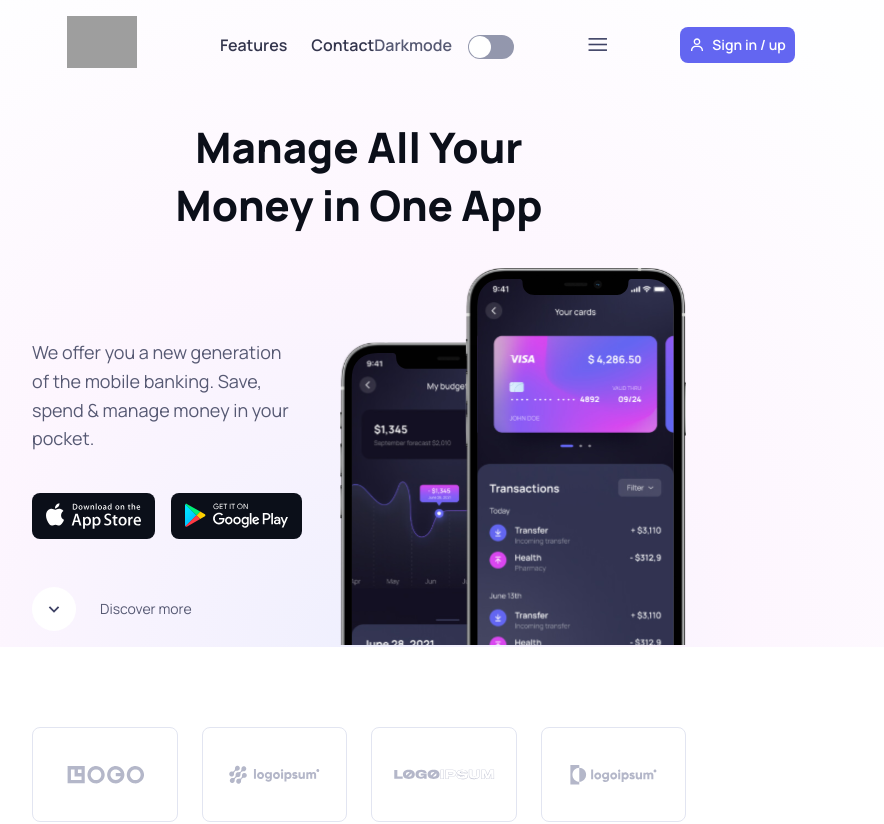
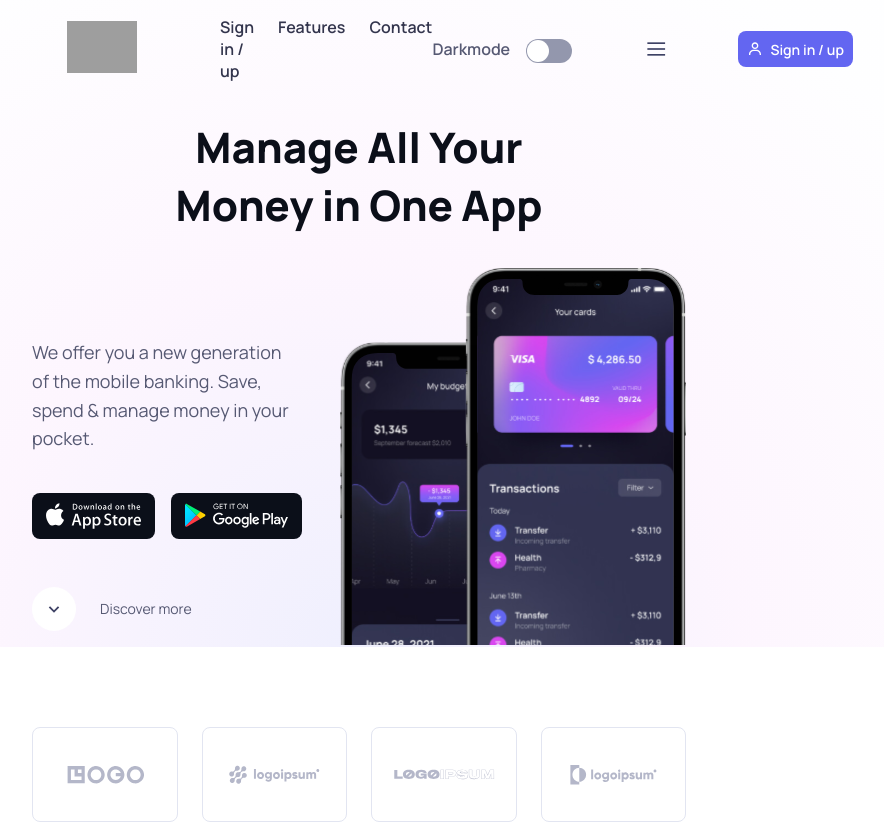
Before and after one commit to deadlycow/reactSil, a React (Vite) app: page / in a window 1280 px wide. Shown: the top 824 px of the page, without its empty margins (281-1165 px from the left). Built offline with nearby package versions, Linux system fonts and the light colour scheme; no server answers; grey boxes are pictures that could not be loaded.

Commit message:
added sign in/up button for tablet and mobil. Did allso try some new things with validation

```diff
--- a/src/components/Contact/ContactForm/ContactForm.jsx
+++ b/src/components/Contact/ContactForm/ContactForm.jsx
@@ -14,10 +14,11 @@ function ContactForm({ success }) {
   const validate = () => {
     const emailPattern = /^[a-zA-Z0-9._%+-]+@[a-zA-Z0-9.-]+\.[a-zA-Z]{2,}$/;
     const namePattern = /^[a-zA-ZÅÄÖåäö]+([ '-][a-zA-ZÅÄÖåäö]+)*$/;
+    const wordPattern = /^[a-zA-ZåäöÅÄÖ]+$/;
+
     let newErrors = { fullName: '', email: '', specialist: '' };
     let valid = true;
 
-    console.log(regform.fullName)
     if (!namePattern.test(regform.fullName)) {
       newErrors.fullName = 'Please provide a full name.';
       valid = false;
@@ -26,7 +27,8 @@ function ContactForm({ success }) {
       newErrors.email = 'Please provide a valid e-mail.';
       valid = false;
     }
-    if (!regform.specialist.trim()) {
+    console.log(regform.specialist);
+    if (regform.specialist === '' || !wordPattern.test(regform.specialist) ) {
       newErrors.specialist = 'Please select a specializasion.';
       valid = false;
     }
@@ -64,7 +66,6 @@ function ContactForm({ success }) {
       catch (error) {
         console.log(error.message);
       }
-
     }
   }
 
@@ -86,7 +87,7 @@ function ContactForm({ success }) {
           <label className='contact-form-label' htmlFor="specialist">Specialist</label>
           <label className={`error-label ${errors.specialist === '' ? '' : 'error'}`}>{errors.specialist}</label>
           <select id='specialist' name='specialist' className={`contact-form-input drop ${errors.specialist === '' ? '' : 'error'}`} type="drop-down" value={regform.specialist} onChange={handleChange}>
-            {regform.specialist === '' && <option value='' disabled>...</option>}
+            {regform.specialist === '' && <option value='' disabled>....</option>}
             <option value='Designer'>Designer</option>
             <option value='Developer'>Developer</option>
           </select>
--- a/src/components/Navigation/Nav.css
+++ b/src/components/Navigation/Nav.css
@@ -25,6 +25,12 @@
   .link-items {
     display: flex;
     gap: 1.5rem;
+  }
+
+  .show-at {
+    @media (width > 1280px) {
+      display: none;
+    }
   }
 
   @media (width < 1280px) {
--- a/src/components/Navigation/Nav.jsx
+++ b/src/components/Navigation/Nav.jsx
@@ -30,6 +30,7 @@ function Nav() {
         <Link to='/'><img className='img-logo' src={navImages[theme]} alt='Logo' /></Link>
         <div className={`link-list ${menuOpen ? 'open' : ''}`}>
           <div className="link-items">
+            <NavLink className='link show-at'>Sign in / up</NavLink>
             <NavLink onClick={toggleMenu} className='link' to='/'>Features</NavLink>
             <NavLink onClick={toggleMenu} className='link' to='/Contact'>Contact</NavLink>
           </div>
--- a/src/components/Newsletter/Subform/SubForm.jsx
+++ b/src/components/Newsletter/Subform/SubForm.jsx
@@ -22,7 +22,7 @@ function SubForm() {
       return;
     }
     setError(false);
-    setSuccess('Success!');
+    setSuccess('Subscribed!');
 
     try {
       const response = await fetch('https://win24-assignment.azurewebsites.net/api/forms/subscribe', {
@@ -50,7 +50,7 @@ function SubForm() {
     <form className='form-label-relative'>
       <div className={`${error ? 'error' : success ? 'success' : ''} input-container`}>
         <input placeholder='Your email' value={email} onChange={handleEmailChange} type="email" required />
-        <button type='submit' className='btn btn-sub' onClick={handleSubmit} >Subscribe</button>
+        <button type='submit' className='btn btn-sub' onClick={handleSubmit} >{success ? success : 'Subscribe'}</button>
       </div>
       <label className={`hover-label ${error ? 'error' : success ? 'success' : ''}`}>
         {error || success || ''}
```
